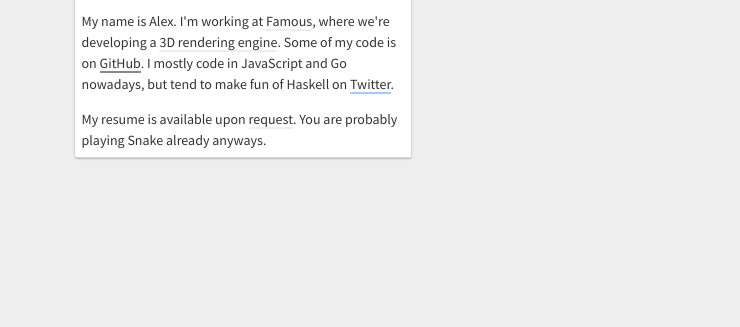
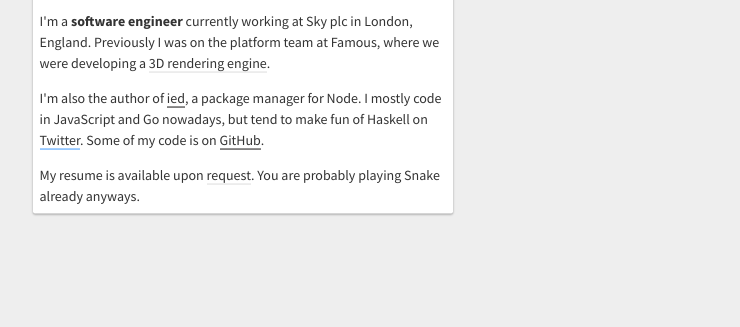
Before and after one commit to alexanderGugel/alexanderGugel.github.io, a website: page index.html in a window 1280 px wide. Shown: the part 473-800 px from the top of the page, without its empty margins (401-1141 px from the left). Drawn offline with Linux system fonts and the light colour scheme.

Commit message:
Update profile

```diff
--- a/index.html
+++ b/index.html
@@ -4,7 +4,6 @@
     <meta charset="utf-8">
     <meta http-equiv="X-UA-Compatible" content="IE=edge">
     <title>Alexander Gugel</title>
-    <meta name="description" content="">
     <meta name="viewport" content="width=device-width, initial-scale=1">
     <link rel="stylesheet" href="/dist/bundle.css">
     <link rel="stylesheet" href="https://fonts.googleapis.com/css?family=Source+Sans+Pro:400,600,700">
@@ -20,9 +19,11 @@
       </span>
 
       <p>
-        My name is Alex. I'm working at <a href="http://famo.us/">Famous</a>, where we're developing a <a href="http://github.com/Famous/engine">3D rendering engine</a>.
-        Some of my code is on <a class="github" href="http://github.com/alexanderGugel">GitHub</a>.
-        I mostly code in JavaScript and Go nowadays, but tend to make fun of Haskell on <a class="twitter" href="http://twitter.com/alexanderGugel">Twitter</a>.
+        I'm a <strong>software engineer</strong> currently working at Sky plc in London, England. Previously I was on the platform team at Famous, where we were developing a <a href="http://github.com/Famous/engine">3D rendering engine</a>.
+      </p>
+
+      <p>
+        I'm also the author of <a class="github" href="http://github.com/alexanderGugel/ied">ied</a>, a package manager for Node. I mostly code in JavaScript and Go nowadays, but tend to make fun of Haskell on <a class="twitter" href="http://twitter.com/alexanderGugel">Twitter</a>. Some of my code is on <a class="github" href="http://github.com/alexanderGugel">GitHub</a>.
       </p>
 
       <p>
--- a/styl/index.styl
+++ b/styl/index.styl
@@ -53,11 +53,11 @@ address
   .github
     border-bottom: 1px solid #171515
 
-@media screen and (min-width: 24em)
+@media screen and (min-width: 30em)
   address
     position: absolute
     top: 50%
     left: 50%
     transform: translateY(-50%) translateX(-50%)
-    width: 24em
+    width: 30em
     max-width: 100%
```
Also changed, not shown: dist/bundle.css, dist/bundle.js.
